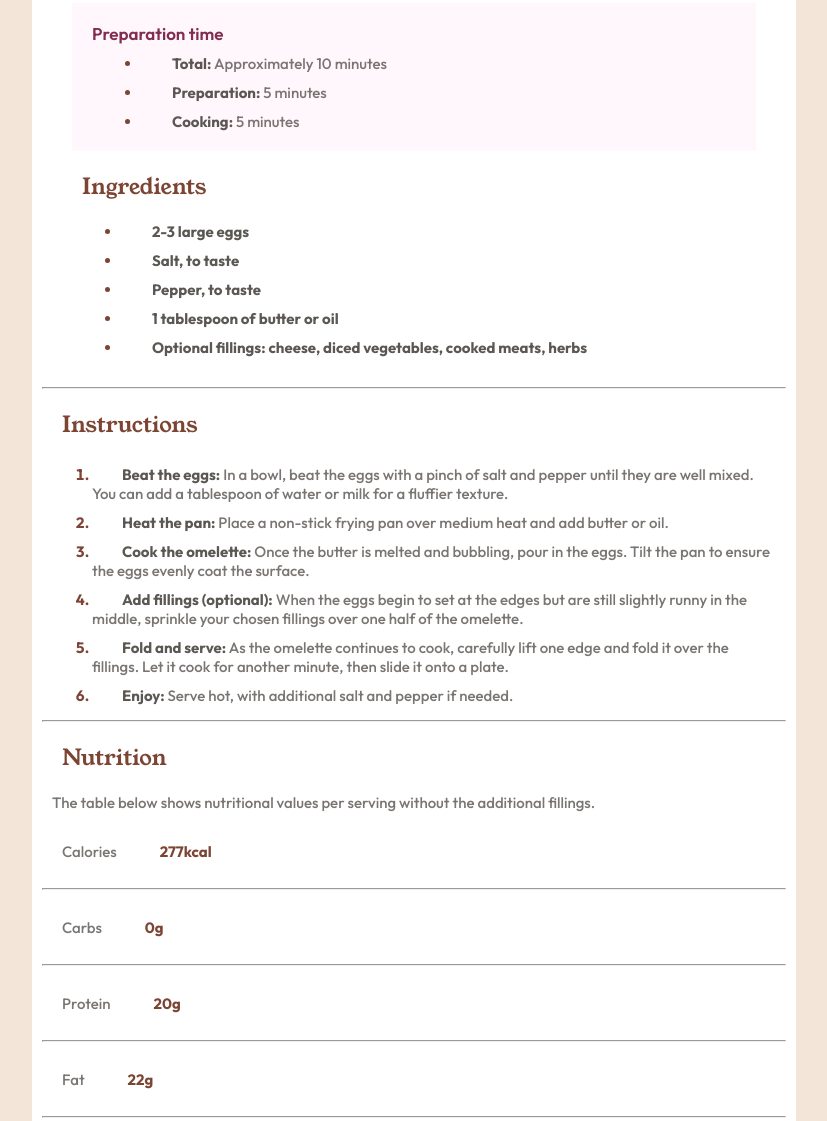
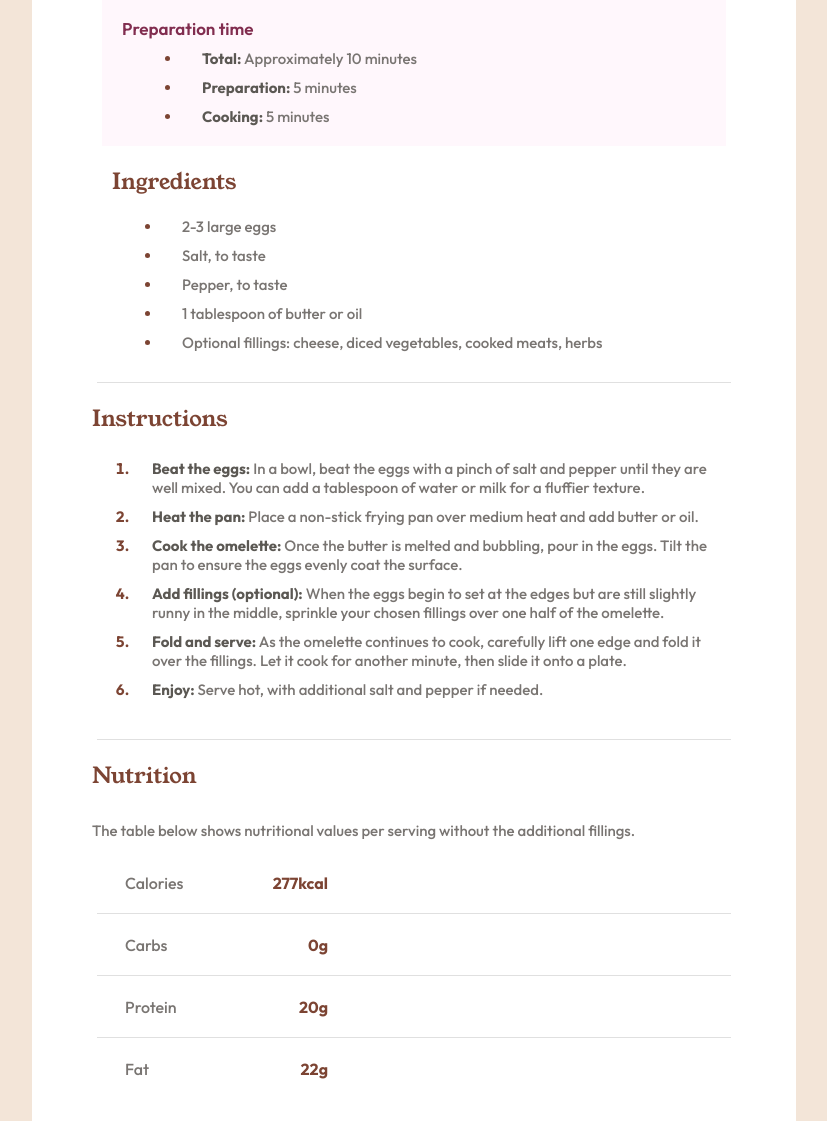
Before and after one commit to Pancho-23/recipe-page-main, a plain HTML site: page index.html in a window 1280 px wide. Shown: the part 645-1766 px from the top of the page, without its empty margins (226-1053 px from the left). Drawn offline with Linux system fonts and the light colour scheme.

Commit message:
Desktop Done

```diff
--- a/index.html
+++ b/index.html
@@ -65,6 +65,8 @@
       margin-bottom: 100px;
       margin-right: 250px;
       margin-left: 250px;
+      border-radius: 20px;
+      padding: 40px;
     }
 
     .title {
@@ -102,9 +104,10 @@
 
     .item, .value-item {
       display: inline-block;
+      font-size: 16px;
     }
 
-    span {
+    .bold {
       font-family: 'Outfit-Bold';
       color: rgb(91,88,83);
     }
@@ -127,11 +130,55 @@
       background-color: rgb(255,247,252);
     }
 
-    span {
-      margin-left: 30px;
+    .items-list {
+      margin-left: 20px;
     }
 
+    .left {
+      position: relative;
+      left: 20px;
+    }
 
+    .content {
+      margin: 0;
+      padding-right: 425px;
+      padding-left: 50px;
+      display: flex;
+      justify-content: space-between;
+    }
+
+    hr {
+      margin-right: 25px;
+      margin-left: 25px;
+      background-color: rgb(224,224,224);
+      height: 1px;
+      border: none;
+    }
+
+    ol {
+      padding-right: 50px;
+      padding-left: 20;
+      object-fit: contain;
+      margin-bottom: 40px;
+    }
+
+    .item, .value-item {
+      padding: 1.5px;
+      margin: 1.5px;
+    }
+
+    .image-div {
+      border: none;
+      padding: 0;
+      display: inline-block;
+    }
+
+    .image-div img {
+      width: 100%;
+      height: auto;
+      display: block;
+      object-fit: contain;
+    }
 
 
   </style>
@@ -149,49 +196,57 @@
     <div class="preparation-time">
       <p class="subtitle-purple">Preparation time</p>
       <ul>
-        <li class="items-list"><span>Total:</span> Approximately 10 minutes</li>
-        <li class="items-list"><span>Preparation:</span> 5 minutes</li>
-        <li class="items-list"><span>Cooking:</span> 5 minutes</li>
+        <li class="items-list"><span class="left"><span class="bold">Total:</span> Approximately 10 minutes</span></li>
+        <li class="items-list"><span class="left"><span class="bold">Preparation:</span> 5 minutes</span></li>
+        <li class="items-list"><span class="left"><span class="bold">Cooking:</span> 5 minutes</span></li>
       </ul>
     </div>
     <div class="subtitle">Ingredients</div>
     <ul>
-      <li class="items-list"><span>2-3 large eggs</span></li>
-      <li class="items-list"><span>Salt, to taste</span></li>
-      <li class="items-list"><span>Pepper, to taste</span></li>
-      <li class="items-list"><span>1 tablespoon of butter or oil</span></li>
-      <li class="items-list"><span>Optional fillings: cheese, diced vegetables, cooked meats, herbs</span></li>
+      <li class="items-list"><span class="left">2-3 large eggs</span></li>
+      <li class="items-list"><span class="left">Salt, to taste</span></li>
+      <li class="items-list"><span class="left">Pepper, to taste</span></li>
+      <li class="items-list"><span class="left">1 tablespoon of butter or oil</span></li>
+      <li class="items-list"><span class="left">Optional fillings: cheese, diced vegetables, cooked meats, herbs</span></li>
     </ul>
   </div>
   <hr>
   <div class="subtitle">Instructions</div>
   <ol>
-    <li class="items-list"><span>Beat the eggs:</span> In a bowl, beat the eggs with a pinch of salt and pepper until they are well mixed.
-      You can add a tablespoon of water or milk for a fluffier texture.</li>
-    <li class="items-list"><span>Heat the pan:</span> Place a non-stick frying pan over medium heat and add butter or oil.</li>
-    <li class="items-list"><span>Cook the omelette:</span> Once the butter is melted and bubbling, pour in the eggs. Tilt the pan to ensure
-      the eggs evenly coat the surface.</li>
-    <li class="items-list"><span>Add fillings (optional):</span> When the eggs begin to set at the edges but are still slightly runny in the
-      middle, sprinkle your chosen fillings over one half of the omelette.</li>
-    <li class="items-list"><span>Fold and serve:</span> As the omelette continues to cook, carefully lift one edge and fold it over the
-      fillings. Let it cook for another minute, then slide it onto a plate.</li>
-    <li class="items-list"><span>Enjoy:</span> Serve hot, with additional salt and pepper if needed.</li>
+    <li class="items-list"><span class="left"><span class="bold">Beat the eggs:</span> In a bowl, beat the eggs with a pinch of salt and pepper until they are well mixed.
+      You can add a tablespoon of water or milk for a fluffier texture.</span></li>
+    <li class="items-list"><span class="left"><span class="bold">Heat the pan:</span> Place a non-stick frying pan over medium heat and add butter or oil.</span></li>
+    <li class="items-list"><span class="left"><span class="bold">Cook the omelette:</span> Once the butter is melted and bubbling, pour in the eggs. Tilt the pan to ensure
+      the eggs evenly coat the surface.</span></li>
+    <li class="items-list"><span class="left"><span class="bold">Add fillings (optional):</span> When the eggs begin to set at the edges but are still slightly runny in the
+      middle, sprinkle your chosen fillings over one half of the omelette.</span></li>
+    <li class="items-list"><span class="left"><span class="bold">Fold and serve:</span> As the omelette continues to cook, carefully lift one edge and fold it over the
+      fillings. Let it cook for another minute, then slide it onto a plate.</span></li>
+    <li class="items-list"><span class="left"><span class="bold">Enjoy:</span> Serve hot, with additional salt and pepper if needed.</span></li>
   </ol>
   <hr>
   <div class="subtitle">Nutrition</div>
-  <p class="comment">The table below shows nutritional values per serving without the additional fillings.</p>
+  <div class="comment">The table below shows nutritional values per serving without the additional fillings.</div>
+  <div class="content">
     <div class="item">Calories</div>
     <div class="value-item">277kcal</div>
+  </div>
   <hr>
+  <div class="content">
     <div class="item">Carbs</div>
     <div class="value-item">0g</div>
+  </div>
   <hr>
+  <div class="content">
     <div class="item">Protein</div>
     <div class="value-item">20g</div>
+  </div>
     <hr>
+    <div style="margin-bottom: 20px;" class="content">
       <div class="item">Fat</div>
       <div class="value-item">22g</div>
-  <hr>
+
+    </div>
 
   </div>
 
```
Lines whose indentation alone changed are shown as unchanged.
